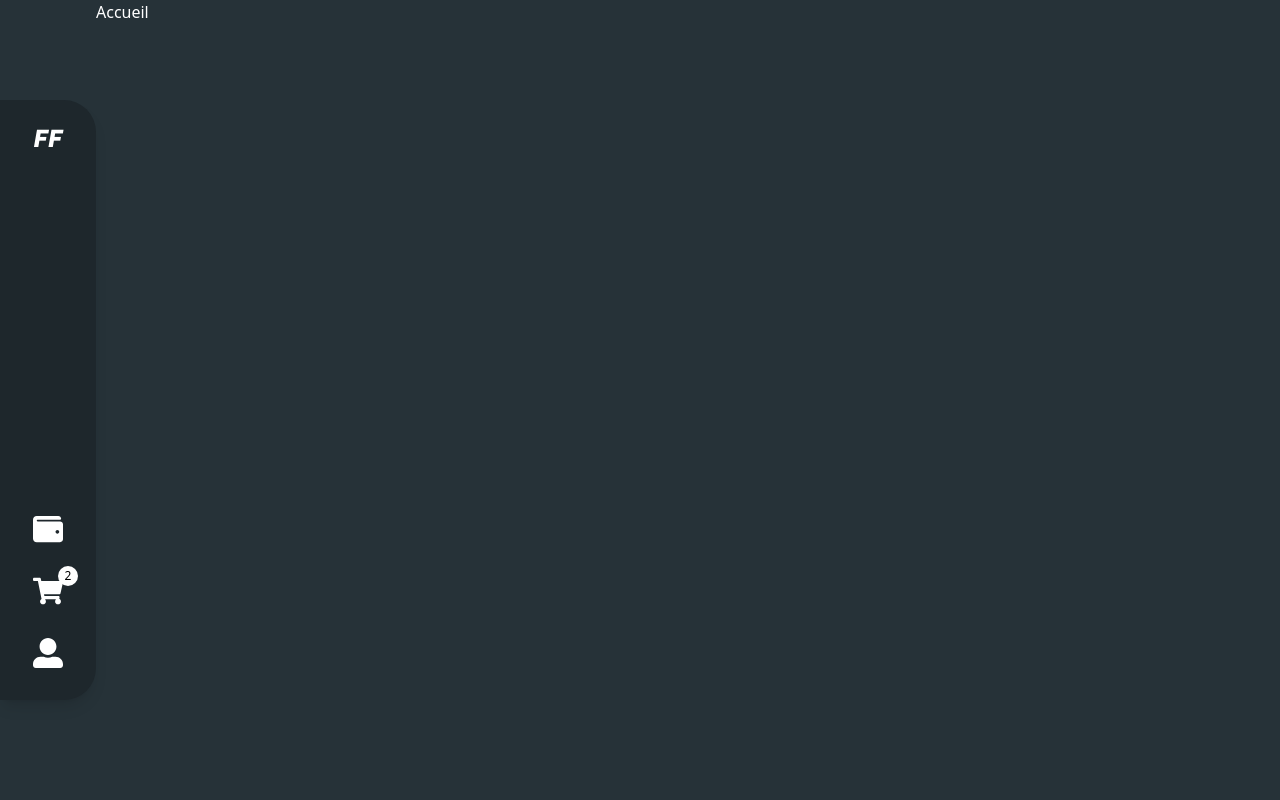
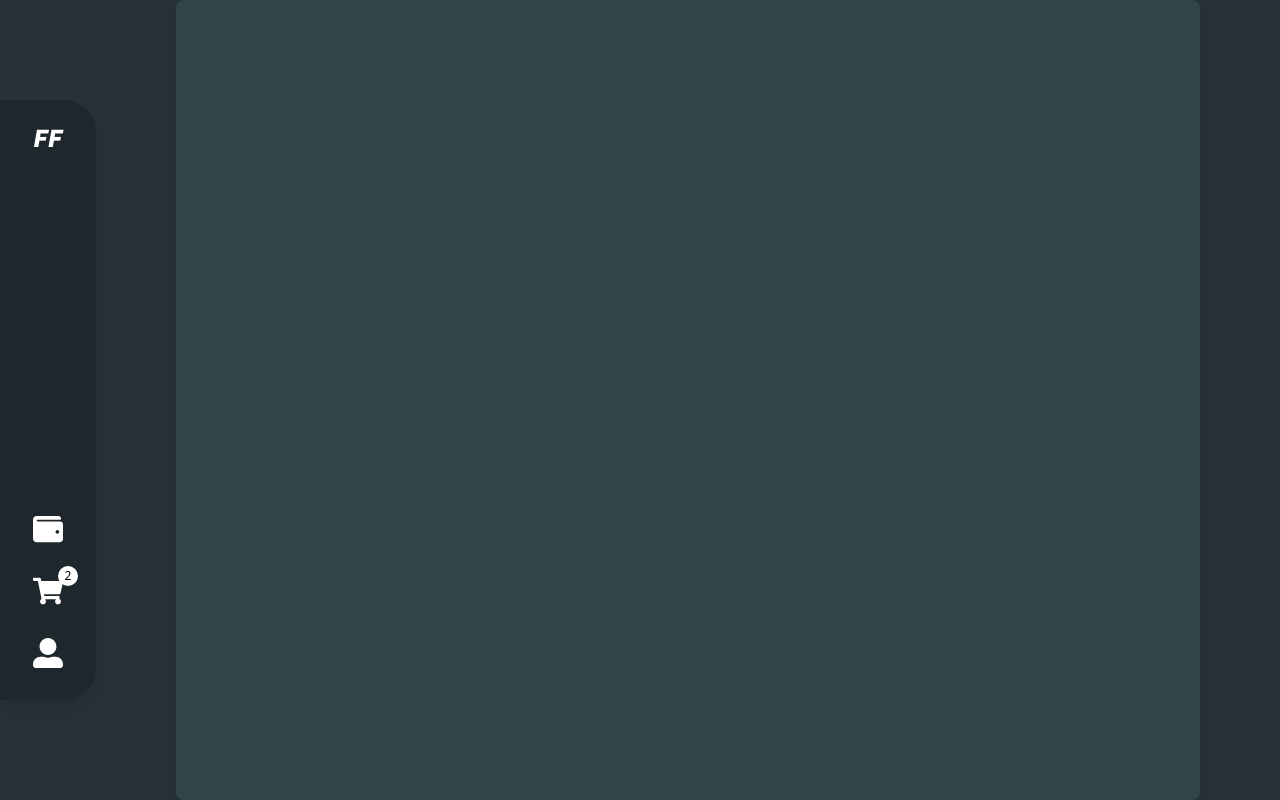
Before and after one commit to alexisprovost/foodflow, a React (Vite) app in the folder dev/app/: page / in a window 1280 px wide. Built offline with nearby package versions, Linux system fonts and the light colour scheme.

Commit message:
Added base of holder component [AP]

```diff
--- /dev/null
+++ b/dev/app/src/components/pageHolder/Holder.tsx
@@ -0,0 +1,10 @@
+const Holder = () => {
+	return (
+		<div className="h-screen flex justify-center items-center">
+            <section className="holder rounded-lg shadow-lg p-6 mx-6 my-8 lg:my-16 w-full max-w-screen-lg overflow-auto h-full">
+            </section>
+        </div>
+	);
+};
+
+export default Holder;
--- a/dev/app/src/stylesheets/index.scss
+++ b/dev/app/src/stylesheets/index.scss
@@ -32,3 +32,7 @@ nav {
 		font-family: 'Fugaz One', cursive;
 	}
 }
+
+.holder {
+	background-color: var(--secondary);
+}
--- a/dev/app/src/views/Home.tsx
+++ b/dev/app/src/views/Home.tsx
@@ -1,3 +1,4 @@
+import Holder from "../components/pageHolder/Holder";
 import useDocumentTitle from "../hooks/useDocumentTitle";
 
 const Home = () => {
@@ -5,7 +6,7 @@ const Home = () => {
 
 	return (
 		<div className="home-page">
-			<h1>Accueil</h1>
+			<Holder />
 		</div>
 	);
 };
```
Also changed, not shown: 1 other file (tests, documents, lock files or other folders).
